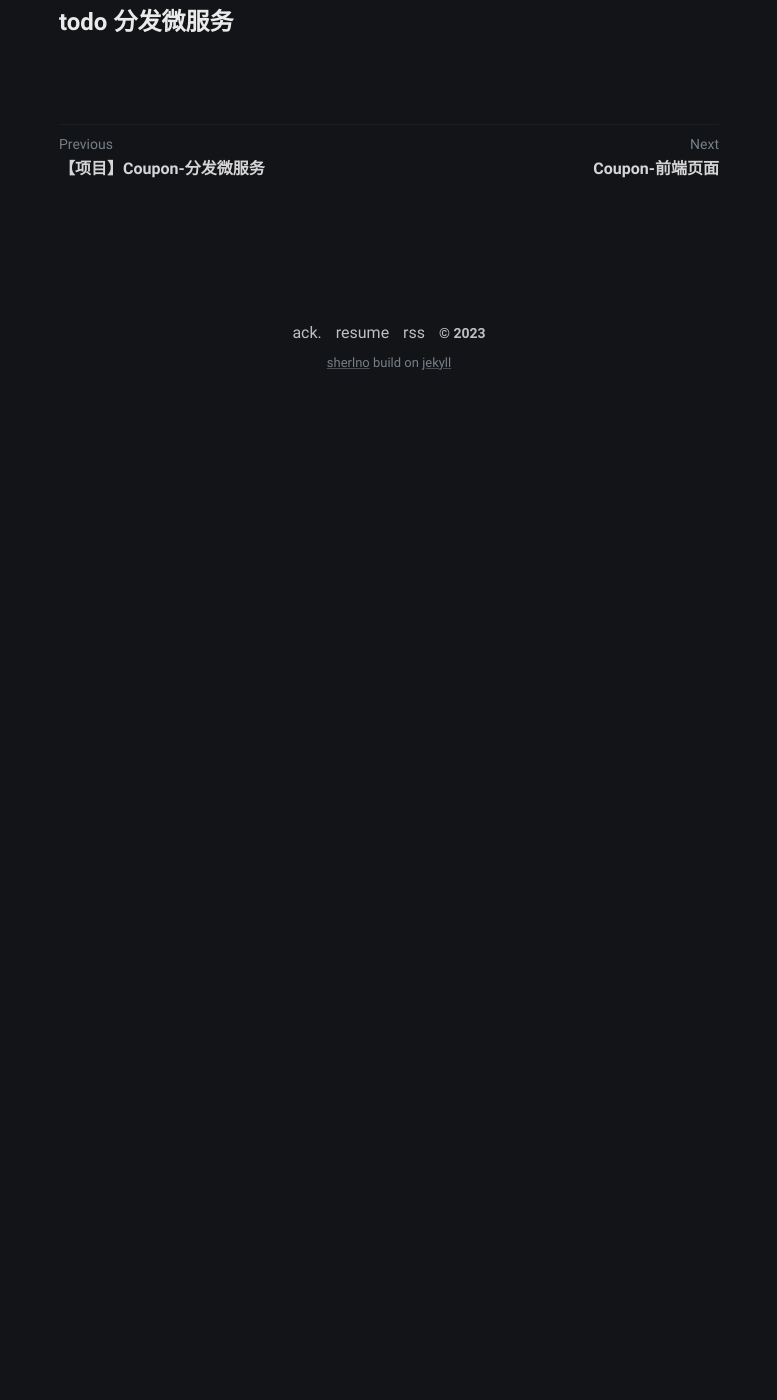
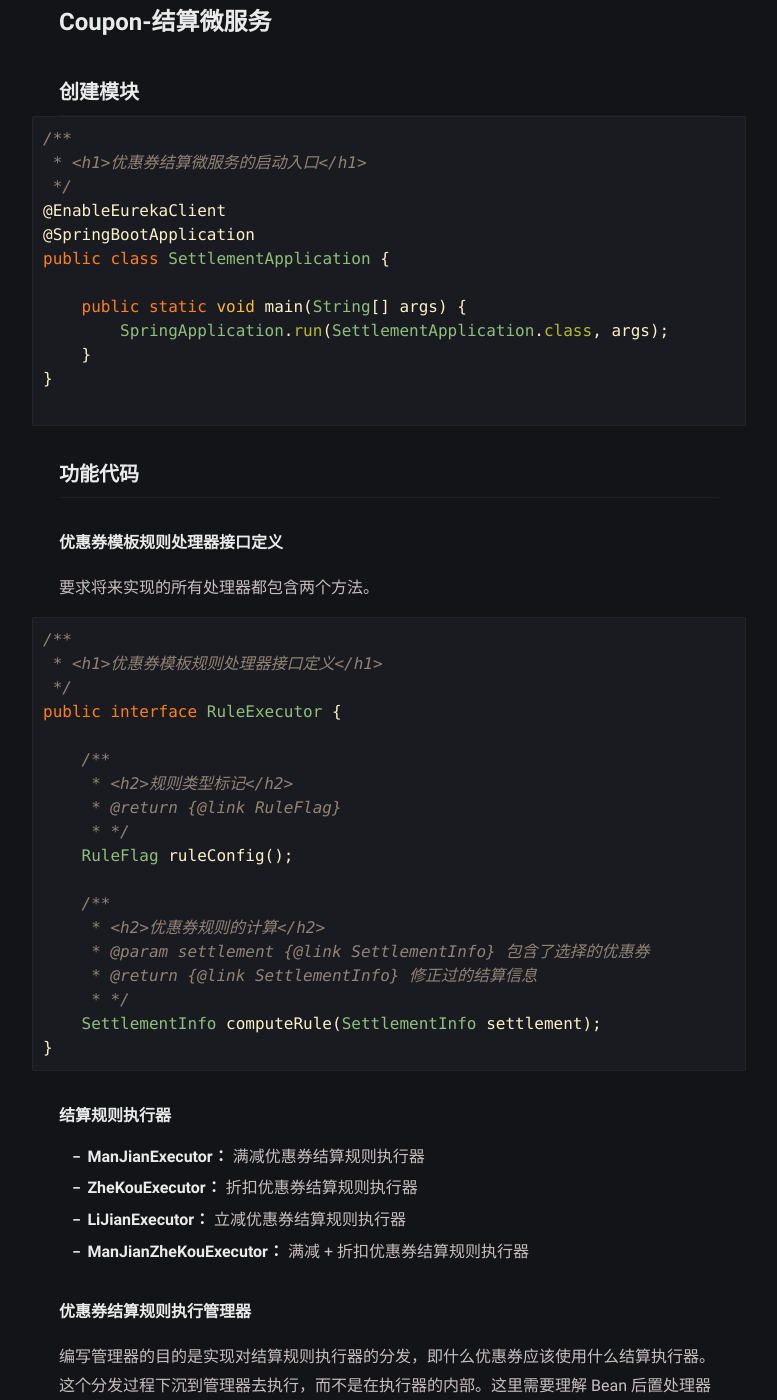
Before and after one commit to SherlnoW/SherlnoW.github.io, a Jekyll site: the page built from _posts/Monster-Coupon/2023-02-13-Coupon-结算微服务.md, in a window 1280 px wide and 1400 px high, scrolled down 408 px. Shown: the whole window, without its empty margins (251-1028 px from the left). Built offline with Jekyll 4.4.1, drawn with Linux system fonts in a browser that asks for light colours; before the commit the page ends 900 px from its top, so only the background shows below that; some of the changed text lies outside the part shown.

Commit message:
Coupon-结算微服务

````diff
--- a/_posts/Monster-Coupon/2023-02-13-Coupon-结算微服务.md
+++ b/_posts/Monster-Coupon/2023-02-13-Coupon-结算微服务.md
@@ -1,8 +1,8 @@
 ---
 layout: post
-title: Coupon-分发微服务
+title: 【项目】Coupon-结算微服务
 date: 2023-02-13 13:00
-description: 分发微服务
+description: 结算
 tag:
 - 项目
 - Coupon
@@ -10,4 +10,78 @@ tag:
 - Java
 ---
 
-# todo 分发微服务
+# Coupon-结算微服务
+
+### 创建模块
+
+```java
+/**
+ * <h1>优惠券结算微服务的启动入口</h1>
+ */
+@EnableEurekaClient
+@SpringBootApplication
+public class SettlementApplication {
+
+    public static void main(String[] args) {
+        SpringApplication.run(SettlementApplication.class, args);
+    }
+}
+
+```
+
+### 功能代码
+
+##### 优惠券模板规则处理器接口定义
+
+要求将来实现的所有处理器都包含两个方法。
+
+```java
+/**
+ * <h1>优惠券模板规则处理器接口定义</h1>
+ */
+public interface RuleExecutor {
+
+    /**
+     * <h2>规则类型标记</h2>
+     * @return {@link RuleFlag}
+     * */
+    RuleFlag ruleConfig();
+
+    /**
+     * <h2>优惠券规则的计算</h2>
+     * @param settlement {@link SettlementInfo} 包含了选择的优惠券
+     * @return {@link SettlementInfo} 修正过的结算信息
+     * */
+    SettlementInfo computeRule(SettlementInfo settlement);
+}
+```
+
+##### 结算规则执行器
+
+
+* **ManJianExecutor：** 满减优惠券结算规则执行器
+* **ZheKouExecutor：** 折扣优惠券结算规则执行器
+* **LiJianExecutor：** 立减优惠券结算规则执行器
+* **ManJianZheKouExecutor：** 满减 + 折扣优惠券结算规则执行器
+
+##### 优惠券结算规则执行管理器
+
+编写管理器的目的是实现对结算规则执行器的分发，即什么优惠券应该使用什么结算执行器。
+这个分发过程下沉到管理器去执行，而不是在执行器的内部。这里需要理解 Bean 后置处理器（BeanPostProcessor）的作用。
+
+BeanPostProcessor 接口定义了一个可以自己实现的回调方法，来实现自己的实例化逻辑、依赖解决逻辑等，
+如果想要在 Spring 完成对象实例化、配置、初始化之后实现自己的业务逻辑，可以补充实现一个或多个 BeanPostProcessor 的实现。
+
+```java
+public interface BeanPostProcessor {
+    @Nullable
+    default Object postProcessBeforeInitialization(Object bean, String beanName) throws BeansException {
+        return bean;
+    }
+
+    @Nullable
+    default Object postProcessAfterInitialization(Object bean, String beanName) throws BeansException {
+        return bean;
+    }
+}
+```
````
